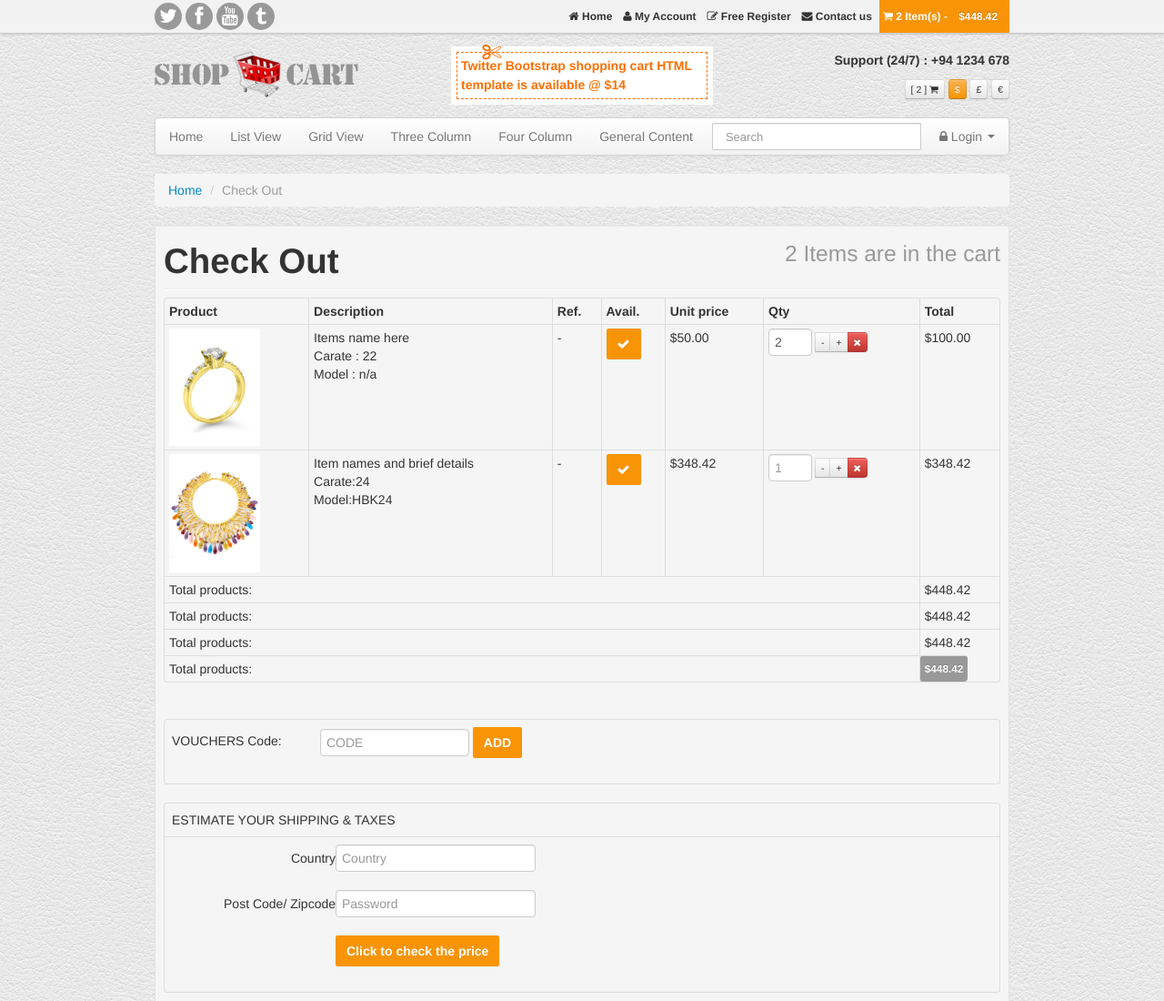
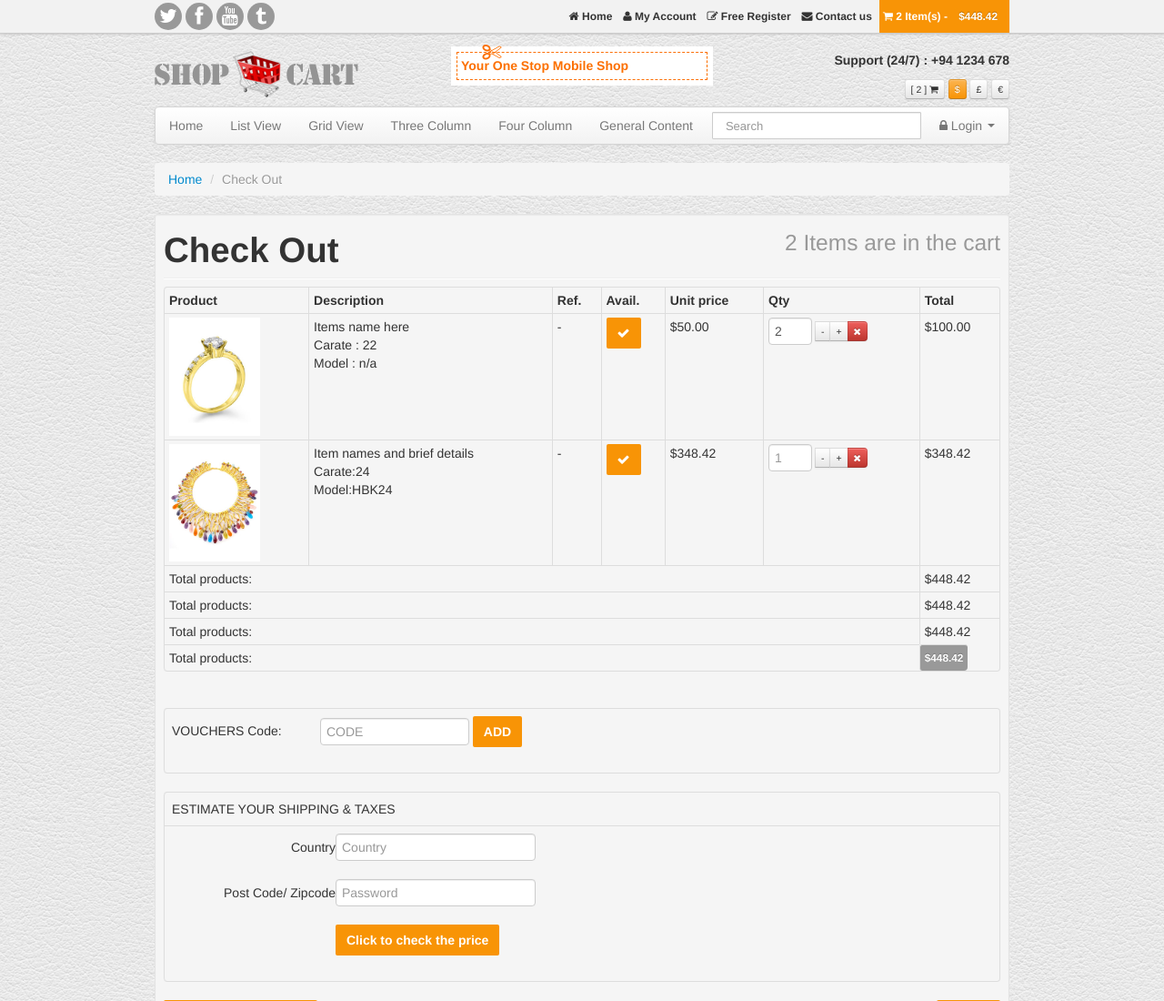
Before and after one commit to lakshithaiam/sales-company, a plain HTML site: page shop-cart/cart.html in a window 1280 px wide. Shown: the top 1100 px of the page at 91% size. Drawn offline with Linux system fonts and the light colour scheme.

Commit message:
update twitter bootstrap to one mobile

```diff
--- a/shop-cart/cart.html
+++ b/shop-cart/cart.html
@@ -65,8 +65,7 @@ Lower Header Section
 	<div class="offerNoteWrapper">
 	<h1 class="dotmark">
 	<i class="icon-cut"></i>
-	Twitter Bootstrap shopping cart HTML template is available @ $14
-	</h1>
+	Your One Stop Mobile Shop	</h1>
 	</div>
 	</div>
 	<div class="span4 alignR">
```
Also changed, not shown: shop-cart/about_us.html (+1 -1 lines), shop-cart/compair.html (+1 -2 lines), shop-cart/contact.html (+1 -2 lines), shop-cart/forget_password.html (+1 -2 lines), shop-cart/header.html (+1 -2 lines), shop-cart/login.html (+1 -2 lines), shop-cart/product_details.html (+1 -2 lines), shop-cart/products.html (+1 -2 lines), shop-cart/register.html (+1 -2 lines).
